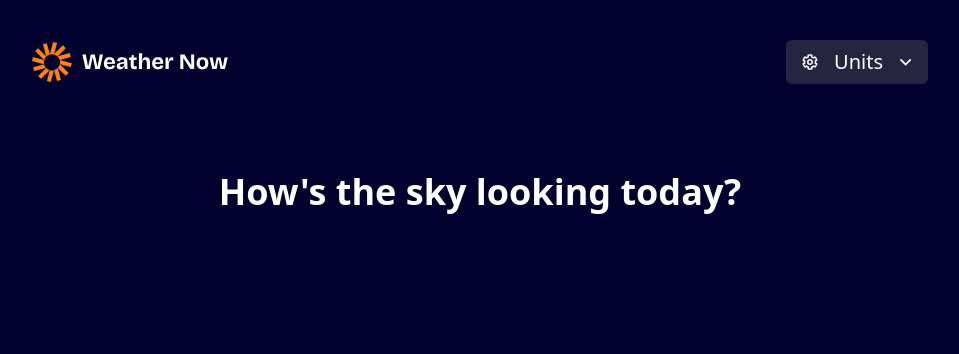
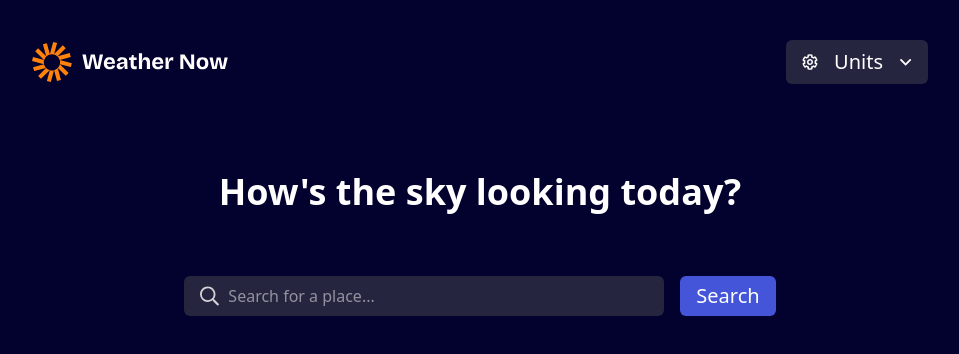
Before and after one commit to DeveloperDinesh24/weather-app, a React (Vite) app: page / in a window 1280 px wide. Shown: the top 354 px of the page, without its empty margins (160-1119 px from the left). Built offline with nearby package versions, Linux system fonts and the light colour scheme.

Commit message:
feat: add search bar

```diff
--- a/src/components/Main.tsx
+++ b/src/components/Main.tsx
@@ -1,7 +1,10 @@
+import { SearchBar } from "./SearchBar"
+
 export const Main = () => {
   return (
     <main className="w-full mt-12">
-      <h1 className="text-center text-4xl font-semibold">How's the sky looking today?</h1>
+      <h1 className="text-center text-4xl font-semibold mb-16">How's the sky looking today?</h1>
+      <SearchBar />
     </main>
   )
 }
--- a/src/components/SearchBar.tsx
+++ b/src/components/SearchBar.tsx
@@ -1,8 +1,14 @@
 export const SearchBar = () => {
   return (
-    <div>
-      <input type="text" />
-      <button>Search</button>
+    <div className="w-full flex gap-4 items-center justify-center h-10">
+      <div className="w-120 h-10 bg-[#25253f] rounded-md flex px-4">
+        <img src="../assets/images/icon-search.svg" className="w-5" />
+        <input
+        className="w-full h-full bg-transparent outline-none px-2 text-white"
+        type="text"
+        placeholder="Search for a place..." />
+      </div>
+      <button className="w-fit h-full text-xl px-4 bg-[#4455da] rounded-md cursor-pointer">Search</button>
     </div>
   )
 }
```
